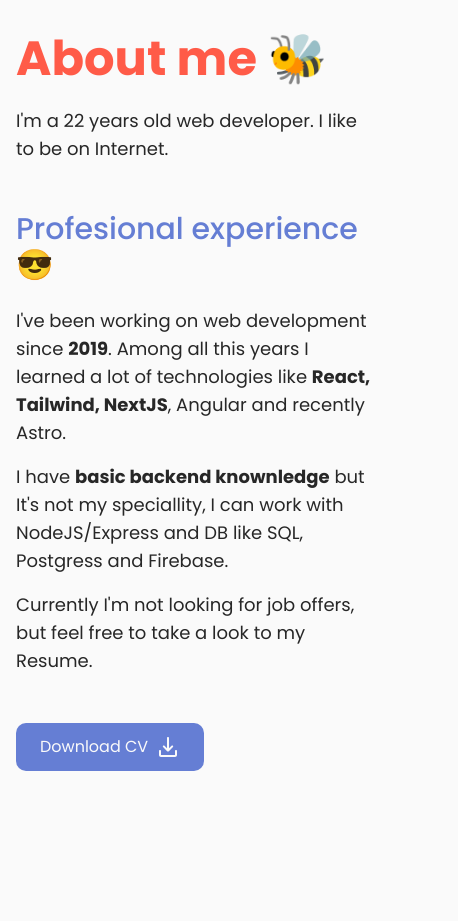
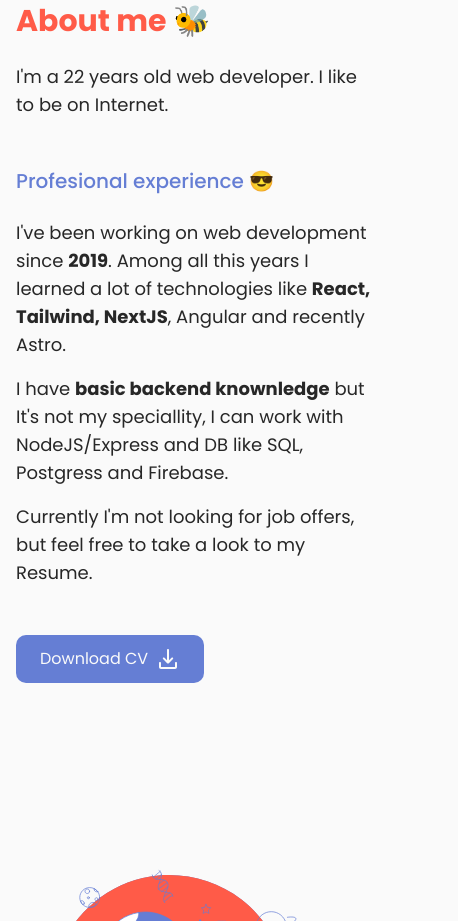
Before and after one commit to cristodca/2023-cristodca-com, an Astro site: page / in a window 390 px wide. Shown: the part 1079-2000 px from the top of the page, 458 px wide, since content can reach past the window. Built offline with nearby package versions, Linux system fonts and the light colour scheme; Astro itself is replaced by a stand-in of ours.

Commit message:
⚒️ bugfix: text dont break on mobile

```diff
--- a/src/components/Navbar.astro
+++ b/src/components/Navbar.astro
@@ -19,7 +19,7 @@ import User from "./icons/User.astro";
         />
       </div>
 
-      <nav>
+      <nav class="hidden md:block">
         <ul class="flex gap-2">
           <li>
             <a href="" class="button button-link-primary">
--- a/src/pages/index.astro
+++ b/src/pages/index.astro
@@ -26,23 +26,30 @@ import DownloadIcon from "../components/icons/DownloadIcon.astro";
           <p class="text">
             I'm a 22 years old web developer. I like to be on Internet.
           </p>
-          <h3 class="subtitle mt-8">
-            Profesional experience 😎
-          </h3>
+          <h3 class="subtitle mt-8">Profesional experience 😎</h3>
           <p class="text">
-            I've been working on web development since <b>2019</b>. Among all this years I learned a lot of technologies like <b>React, Tailwind, NextJS</b>, Angular and recently Astro.
+            I've been working on web development since <b>2019</b>. Among all
+            this years I learned a lot of technologies like <b
+              >React, Tailwind, NextJS</b
+            >, Angular and recently Astro.
           </p>
           <p class="text">
-            I have <b>basic backend knownledge</b> but It's not my speciallity, I can work with NodeJS/Express and DB like SQL, Postgress and Firebase.
+            I have <b>basic backend knownledge</b> but It's not my speciallity, I
+            can work with NodeJS/Express and DB like SQL, Postgress and Firebase.
           </p>
           <p class="text">
-            Currently I'm not looking for job offers, but feel free to take a look to my Resume.
+            Currently I'm not looking for job offers, but feel free to take a
+            look to my Resume.
           </p>
 
           <div class="flex w-full justify-start">
-            <button class="button button-primary mt-8">
-              Download CV <div class="w-6 h-6"><DownloadIcon /> </div>
-            </button>
+            <a
+              href="https://2023-cristodca-com.vercel.app/CV%20-%20Cristopher%20D.%20Chavez.pdf"
+              download
+              class="button button-primary mt-8"
+            >
+              Download CV <div class="w-6 h-6"><DownloadIcon /></div>
+            </a>
           </div>
         </div>
 
@@ -53,8 +60,7 @@ import DownloadIcon from "../components/icons/DownloadIcon.astro";
             background="transparent"
             speed="1"
             loop
-            autoplay
-          ></lottie-player>
+            autoplay></lottie-player>
         </div>
       </div>
     </div>
--- a/styles/global.css
+++ b/styles/global.css
@@ -6,13 +6,13 @@
 
 @layer components {
   .main-title {
-    @apply text-danger font-bold text-7xl mb-8;
+    @apply text-danger font-bold text-5xl sm:text-6xl md:text-7xl lg:text-8xl mb-8;
   }
   .title {
-    @apply text-danger font-bold text-5xl mb-8;
+    @apply text-danger font-bold text-3xl sm:text-4xl md:text-5xl lg:text-6xl mb-8;
   }
   .subtitle {
-    @apply text-primary font-medium text-3xl mb-6;
+    @apply text-primary font-medium text-xl sm:text-2xl md:text-3xl lg:text-4xl mb-6;
   }
   .text {
     @apply text-dark font-normal text-lg mb-4;
```
Also changed, not shown: 1 other file.
